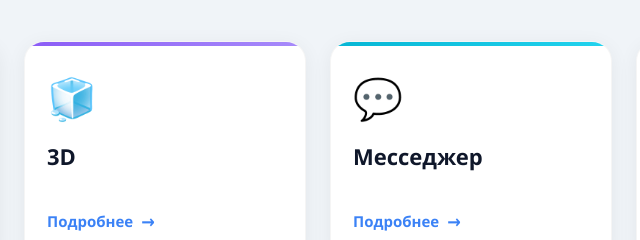
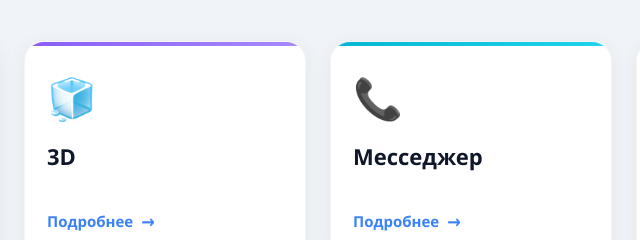
Before and after one commit to MarMaty835/MarMaty835.github.io, a plain HTML site: page index.html in a window 1280 px wide. Shown: the part 317-557 px from the top of the page, 322-962 px from the left. Drawn offline with Linux system fonts and the light colour scheme.

Commit message:
Update index.html

```diff
--- a/index.html
+++ b/index.html
@@ -269,7 +269,7 @@
 
             <!-- ПРОЕКТ 3 -->
             <div class="project-card">
-                <span class="project-icon">💬</span>
+                <span class="project-icon">📞</span>
                 <h2 class="project-title">Месседжер</h2>
                 <a href="#" class="project-link">
                     Подробнее <span class="arrow">→</span>
```
